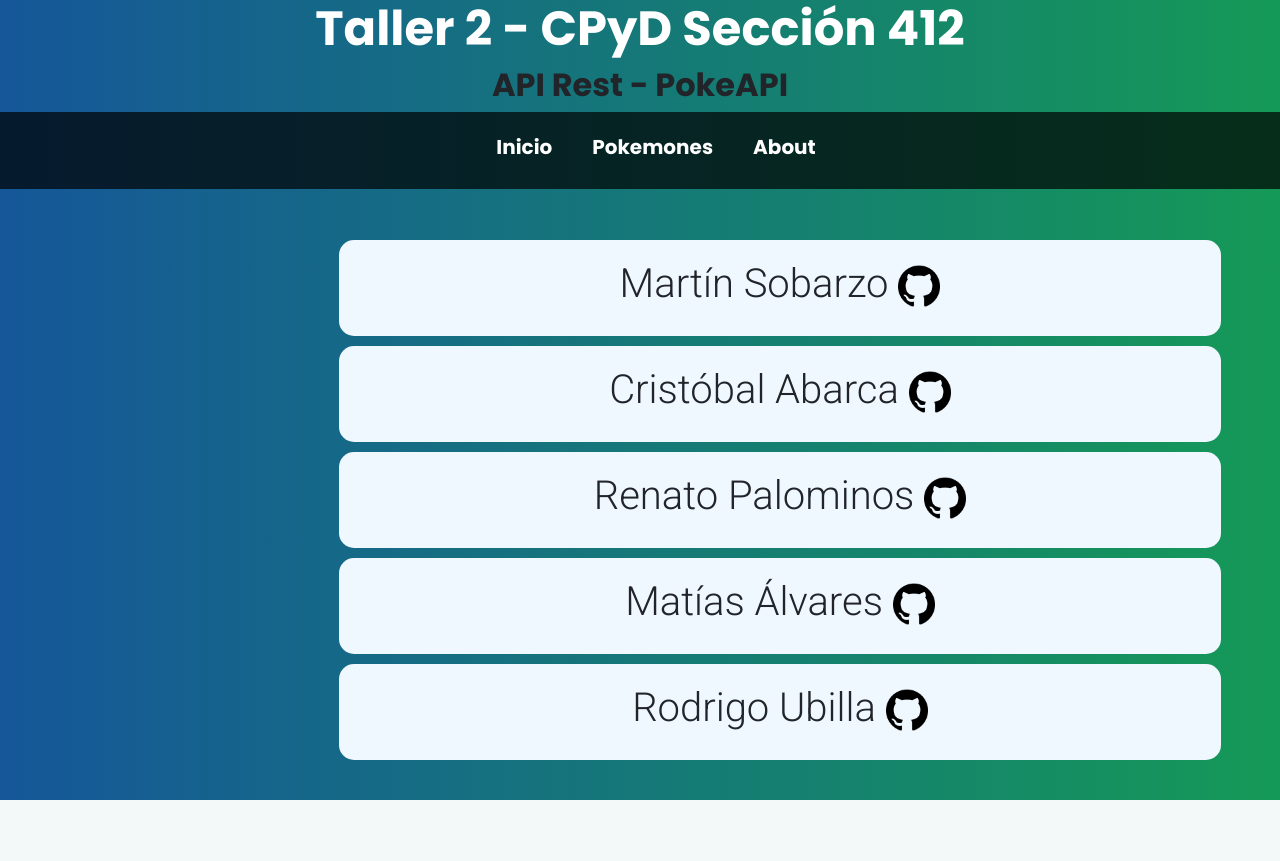
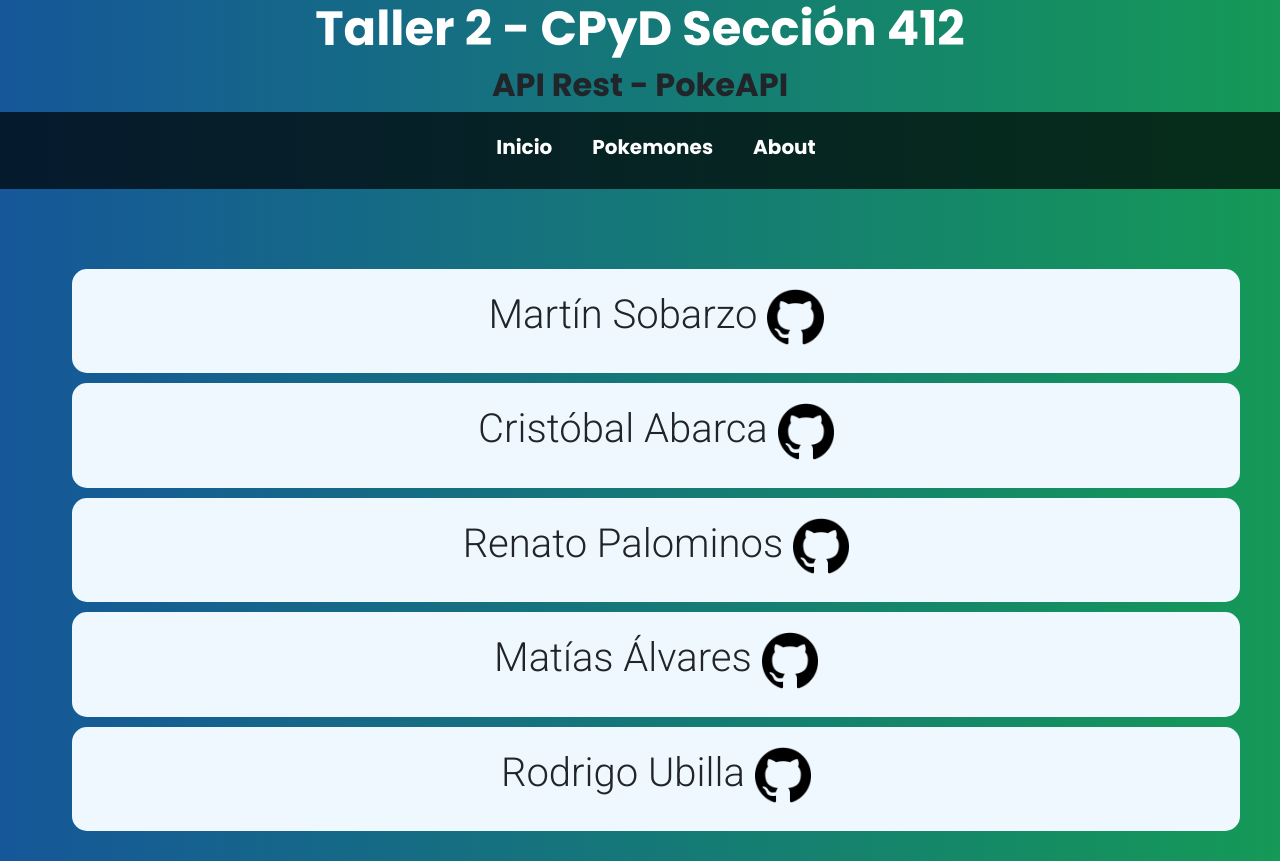
Before and after one commit to ubosednb/Taller2-PokeAPI-CPyD, a Flask app: page /about in a window 1280 px wide. Before the commit the page ends 800 px from the top, so only its background shows below. Run offline with Flask 2, Linux system fonts and the light colour scheme.

Commit message:
fix about

```diff
--- a/app/static/css/style.css
+++ b/app/static/css/style.css
@@ -204,11 +204,12 @@
 
   /* About */
   #div_about{
-    position: fixed;
-    left: 31%;
-    margin-left: -100px;
-    top: 35%;
-    margin-top: -50px;
+    position: flex;
+    justify-content: center;
+    text-align: center;
+    /*left: 31%;*/
+    margin: 30px;
+    /*top: 35%;*/
   }
 
   #ul_about{
```
